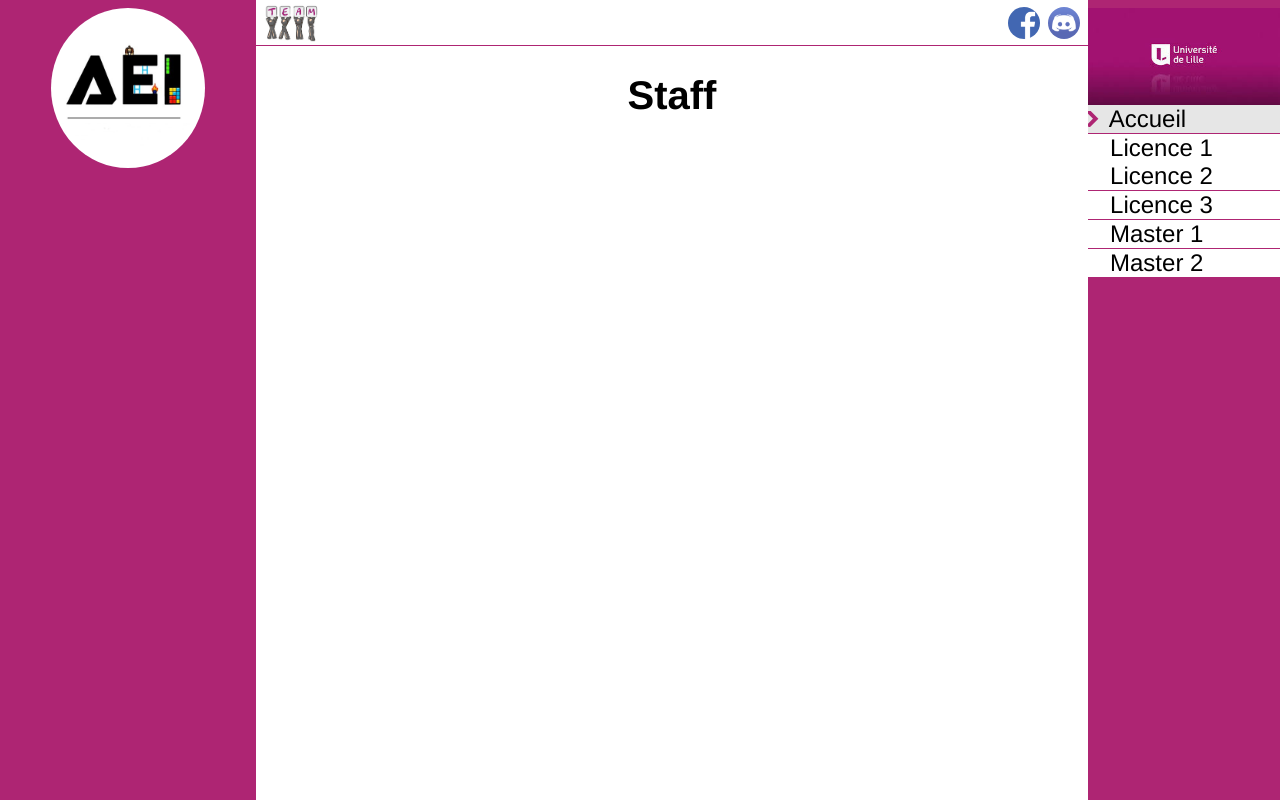
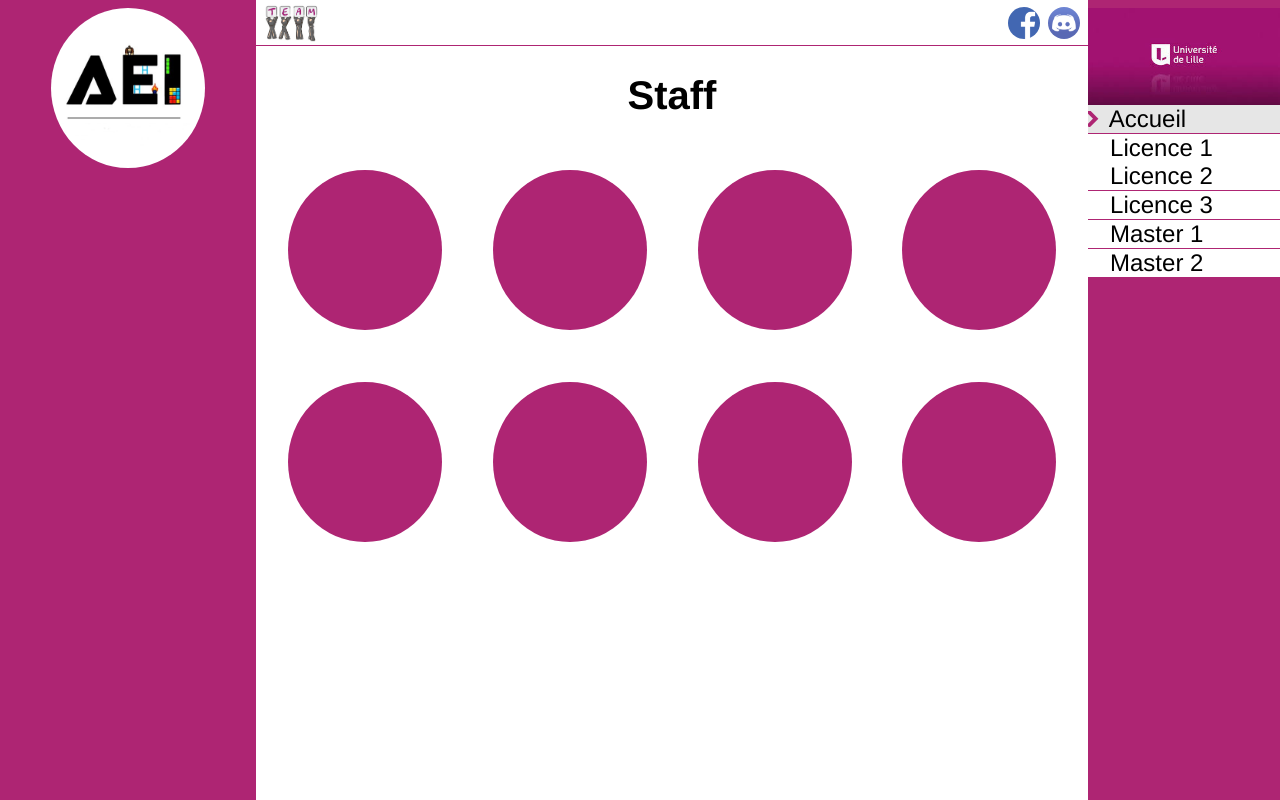
Before and after one commit to aei-lille1/website, a Vue app: page /#/Staff in a window 1280 px wide. Built offline with nearby package versions, Linux system fonts and the light colour scheme.

Commit message:
Add staff info buble 1G

```diff
--- a/src/components/Left-toggle.vue
+++ b/src/components/Left-toggle.vue
@@ -42,7 +42,7 @@ export default {
   .left-toggle {
     display: block;
     position: fixed;
-    z-index: 2;
+    z-index: 9998;
     left: 2%;
     top: 10px;
     cursor: pointer;
--- a/src/components/Nav-left.vue
+++ b/src/components/Nav-left.vue
@@ -70,7 +70,7 @@ export default {
 
 <style scoped>
 .nav-left {
-    z-index: 1;
+    z-index: 9997;
     display: flex;
     flex-direction: column;
     overflow: auto;
--- a/src/components/Nav-right.vue
+++ b/src/components/Nav-right.vue
@@ -54,7 +54,7 @@ export default {
 
 <style scoped>
 .nav-right {
-    z-index: 1;
+    z-index: 9997;
     display: flex;
     flex-direction: column;
     overflow: auto;
--- a/src/components/Right-toggle.vue
+++ b/src/components/Right-toggle.vue
@@ -42,7 +42,7 @@ export default {
   .right-toggle {
     display: block;
     position: fixed;
-    z-index: 2;
+    z-index: 9998;
     right: 2%;
     top: 10px;
     cursor: pointer;
--- a/src/views/Staff.vue
+++ b/src/views/Staff.vue
@@ -1,18 +1,88 @@
 <template>
     <div class="staff">
         <h1>Staff</h1>
+        <div class="staff-list">
+            <div v-for="(member, index) in staff" :key="index" class="member">
+                <span class="bold">{{member.name}}</span>
+                <span class="role">{{member.role}}</span>
+            </div>
+        </div>
     </div>
 </template>
 
 <script>
 export default {
   name: 'Staff',
+  data() {
+    return {
+      staff: [
+        { name: 'Grégoire Philippot', role: 'Président' },
+        { name: 'Zoé Canoen', role: 'Secrétaire' },
+        { name: 'Pierre-Henri Chupin', role: 'Trésorier' },
+        { name: 'Clément Scheirlinck', role: 'Trésorier Adjoint' },
+        { name: 'Nina Santi', role: 'Community-Manager' },
+        { name: 'Antoine Scliffet', role: 'VP Communication' },
+        { name: 'Thibaut Martinet', role: 'Web Manager' },
+        { name: 'Antonin Desaegher', role: 'Membre actif' },
+      ],
+    };
+  },
 };
 </script>
 
 <style scoped>
 .staff {
+    position: relative;
+    display: flex;
+    flex-direction: column;
+    align-items: center;
     font-size: 2.5vh;
     height: 100%;
 }
+.staff-list {
+    display: flex;
+    flex-wrap: wrap;
+    justify-content: center;
+    align-items: center;
+}
+.member {
+    margin: 2vw;
+    display: flex;
+    flex-direction: column;
+    align-items: center;
+    justify-content: center;
+    width: 12vw;
+    height: 20vh;
+    background-color: #ae2573;
+    border-radius: 50%;
+    font-size: 2vh;
+    transition: all 0.1s;
+    transform: rotateX(-180deg);
+}
+span {
+    transform: rotateX(-180deg);
+    opacity: 0;
+}
+.member:hover span {
+    transform: rotateX(0deg);
+    opacity: 1;
+}
+.member:hover {
+    transform: rotateX(0deg);
+    background-color: #ae2573;
+}
+.bold {
+    padding-top: 5%;
+    font-weight: bold;
+}
+.role {
+    padding-top: 10%;
+}
+@media (max-width: 768px) {
+    .member {
+        width: 40vw;
+        min-height: 15vh;
+        font-size: 1.5vh;
+    }
+}
 </style>
```
Also changed, not shown: src/assets/icon-staff.png (deleted).
